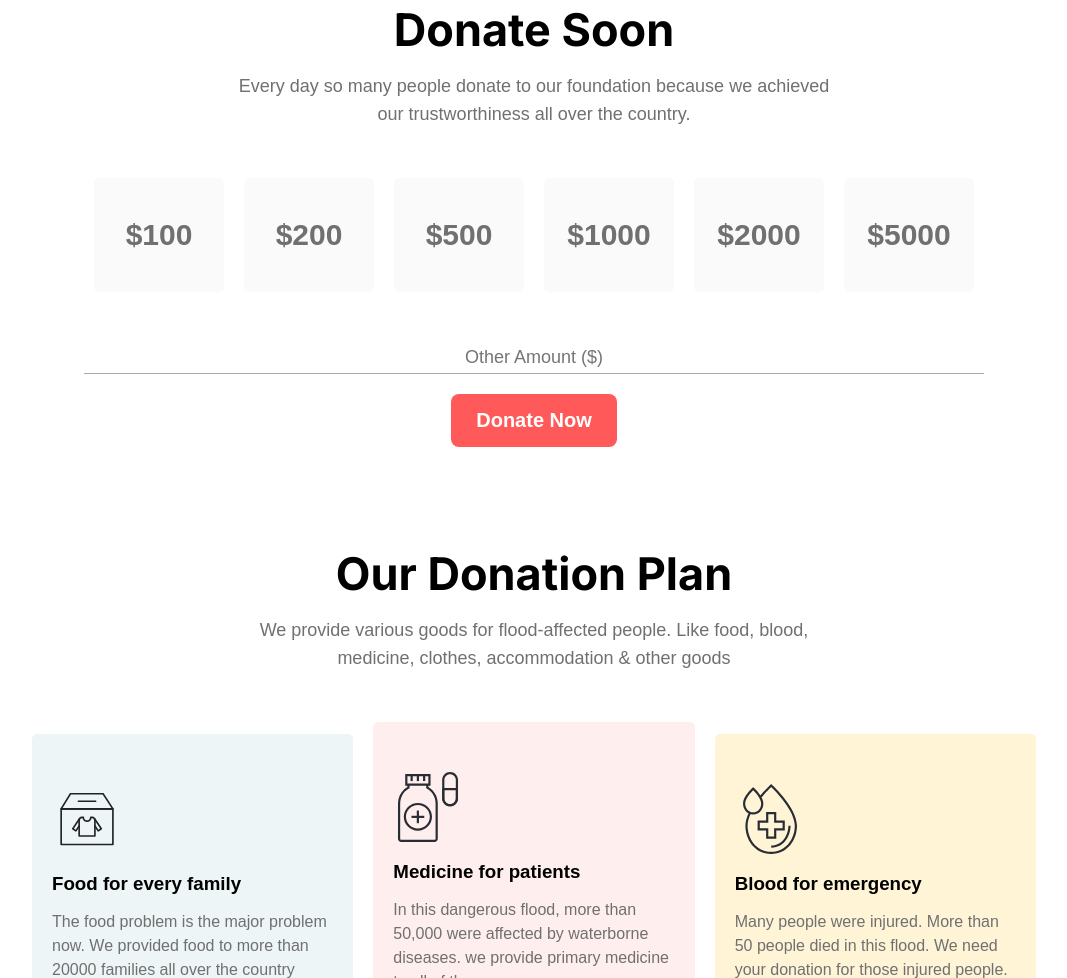
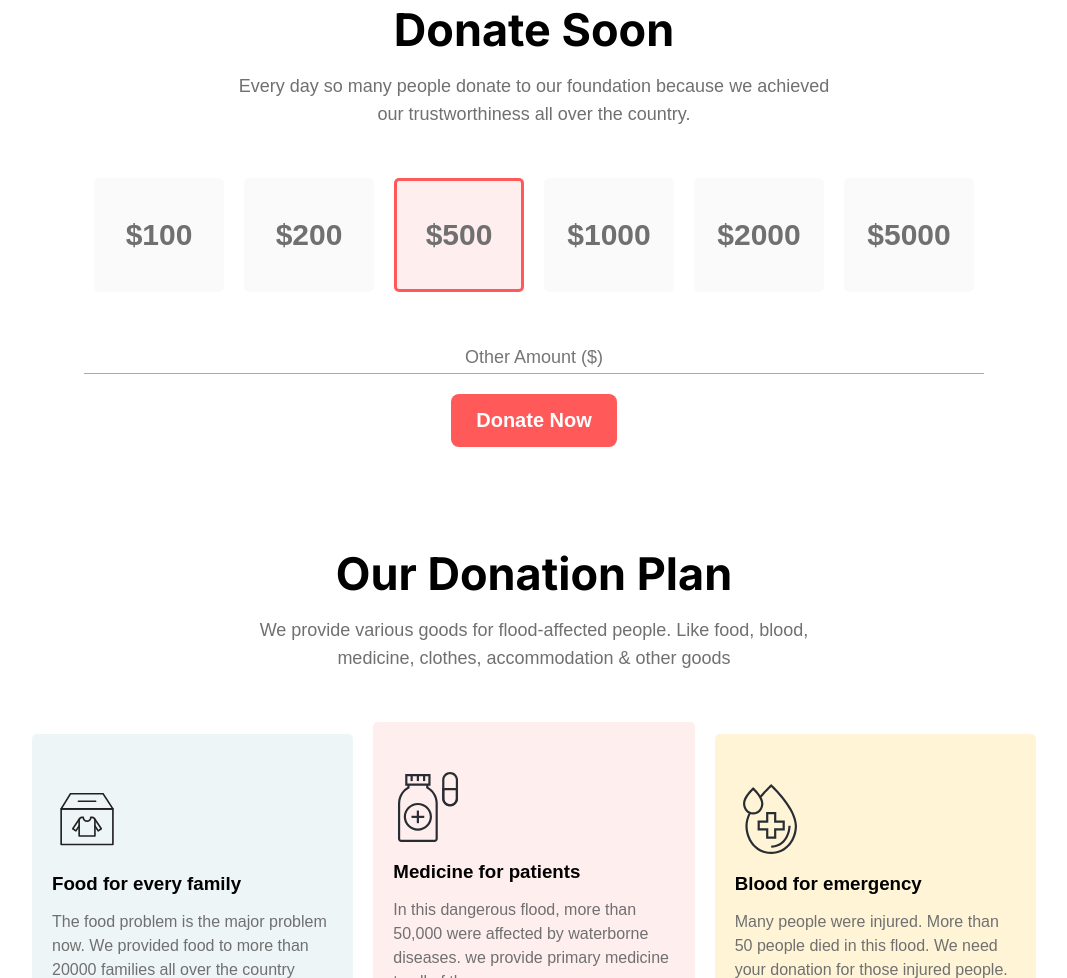
Before and after one commit to obaedulislam/donate-now, a plain HTML site: page index.html in a window 1280 px wide. Shown: the part 897-1875 px from the top of the page, without its empty margins (106-1173 px from the left). Drawn offline with Linux system fonts and the light colour scheme.

Commit message:
Donation Amount

```diff
--- a/css/style.css
+++ b/css/style.css
@@ -90,7 +90,7 @@ button {
 /*** == Hero CSS End == ***/
 
 
-/*** == Donate Today CSS Start == ***/
+/*** == Donate Soon CSS Start == ***/
 .donate-today{
     margin: 0 auto;
     padding: 100px 0;
@@ -108,6 +108,10 @@ button {
     border-radius: 5px;
     border: 3px solid #FAFAFA;
     transition: .3s;
+}
+.single-price:nth-child(3) {
+    background-color: #FFEEEE;
+    border: 3px solid #FF5959;
 }
 .single-price:hover{
     background-color: #FFEEEE;
```
